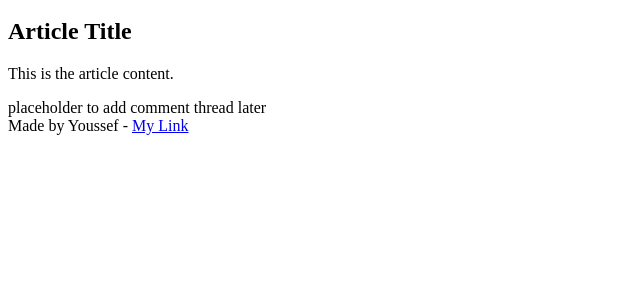
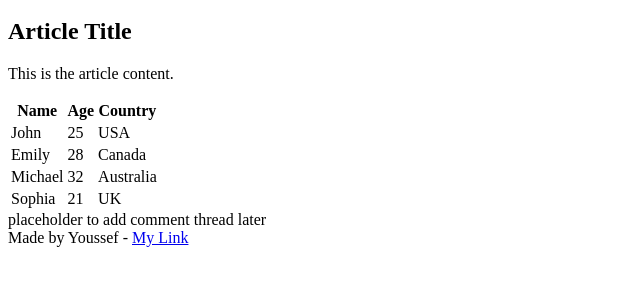
Before and after one commit to YoYo-Python/My_First_Portfolio, a plain HTML site: page html_basic/index.html in a window 1280 px wide. Shown: the part 100-386 px from the top of the page, without its empty margins (0-640 px from the left). Drawn offline with Linux system fonts and the light colour scheme.

Commit message:
First Commit

```diff
--- a/html_basic/index.html
+++ b/html_basic/index.html
@@ -21,6 +21,33 @@
         <article>
             <h2>Article Title</h2>
             <p>This is the article content.</p>
+            <table class="hbtn-table">
+                <tbody>
+                    <tr>
+                        <th>Name</th>
+                        <th>Age</th>
+                        <th>Country</th>
+                    </tr>
+                    <tr>
+                        <td>John</td>
+                        <td>25</td>
+                        <td>USA</td>
+                    </tr>
+                    <tr>
+                        <td>Emily</td>
+                        <td>28</td>
+                        <td>Canada</td>
+                    </tr>
+                    <tr>
+                        <td>Michael</td>
+                        <td>32</td>
+                        <td>Australia</td>
+                    </tr>
+                    <tr>
+                        <td>Sophia</td>
+                        <td>21</td>
+                        <td>UK</td>
+                    </tr></tbody></table>
         </article>
 
         <aside>
```
